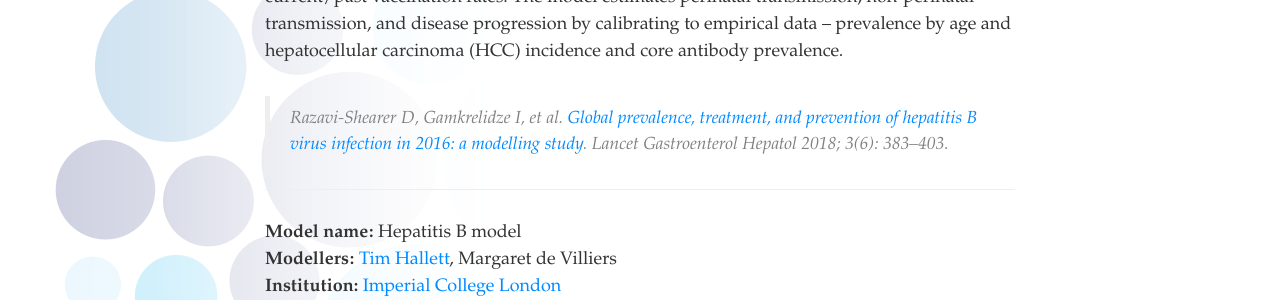
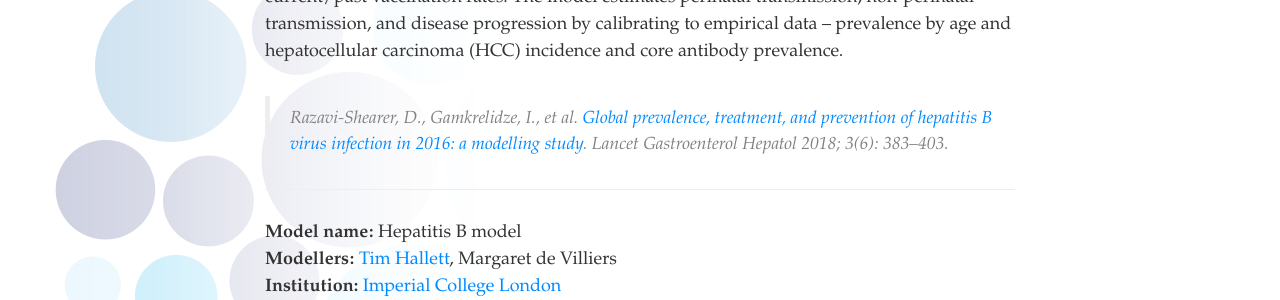
Before and after one commit to vimchub/vaccineimpact, a Jekyll site: the page built from models/hep-b.md, in a window 1280 px wide and 900 px high, scrolled down 534 px. Shown: the part 150-450 px from the top of the window. Built offline with Jekyll 4.4.1, drawn with Linux system fonts in a browser that asks for light colours; nearby versions of some CDN libraries.

Commit message:
Update hep-b.md

```diff
--- a/models/hep-b.md
+++ b/models/hep-b.md
@@ -10,7 +10,7 @@ The PRoGReSs Model is a dynamic model that quantifies the HBV-infected populatio
 
 The model utilizes inputs that are available for most countries in the literature to compute the size of the HBV-infected population – hepatitis B surface antigen (HBsAg) prevalence, hepatitis B e antigen (HBeAg) prevalence, population, background mortality by age/sex, and current/past vaccination rates.  The model estimates perinatal transmission, non-perinatal transmission, and disease progression by calibrating to empirical data – prevalence by age and hepatocellular carcinoma (HCC) incidence and core antibody prevalence.
 
-> Razavi-Shearer D, Gamkrelidze I, et al. [Global prevalence, treatment, and prevention of hepatitis B virus infection in 2016: a modelling study](https://www.thelancet.com/journals/langas/article/PIIS2468-1253(18)30056-6/fulltext). Lancet Gastroenterol Hepatol 2018; 3(6): 383–403.
+> Razavi-Shearer, D., Gamkrelidze, I., et al. [Global prevalence, treatment, and prevention of hepatitis B virus infection in 2016: a modelling study](https://www.thelancet.com/journals/langas/article/PIIS2468-1253(18)30056-6/fulltext). Lancet Gastroenterol Hepatol 2018; 3(6): 383–403.
 
 
 ---
```
